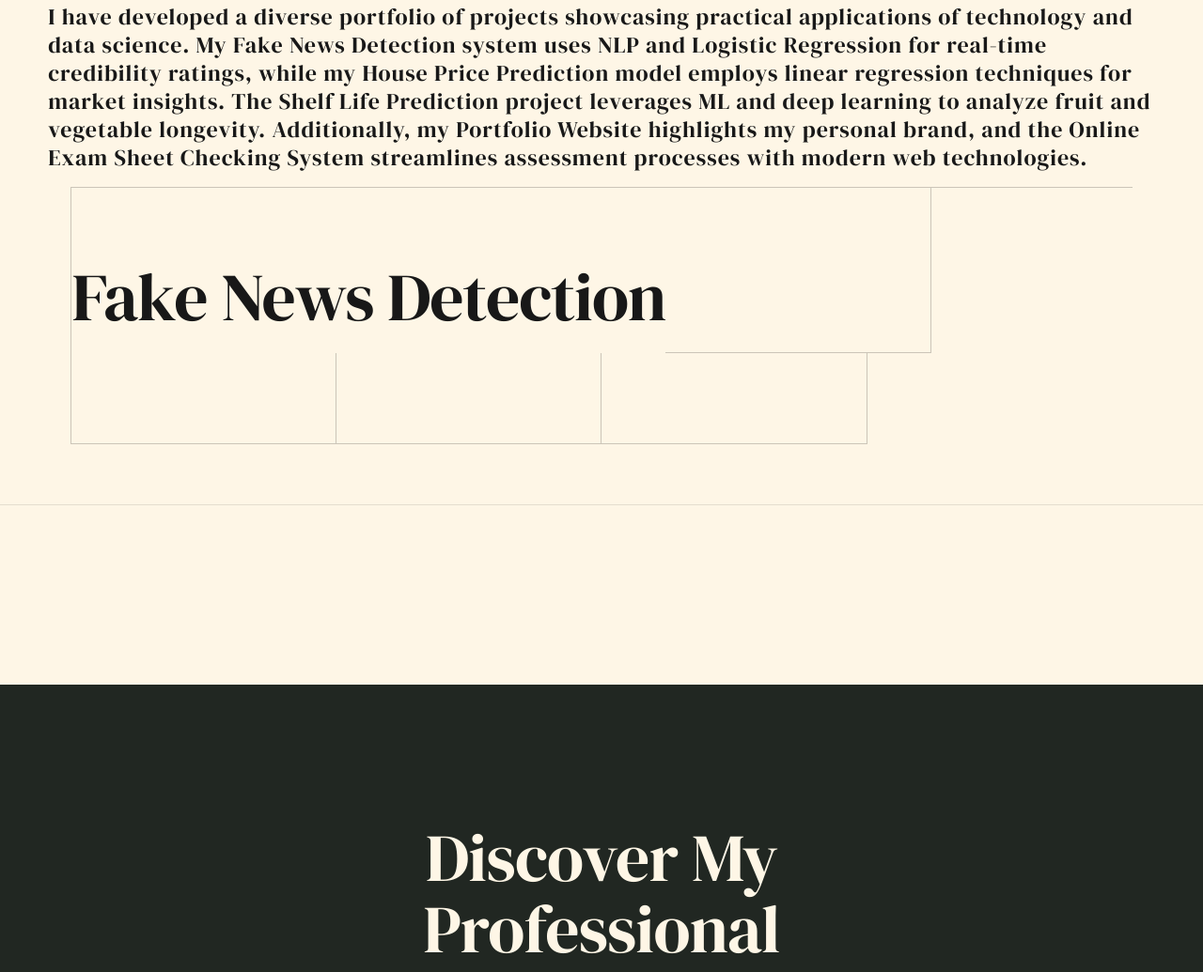
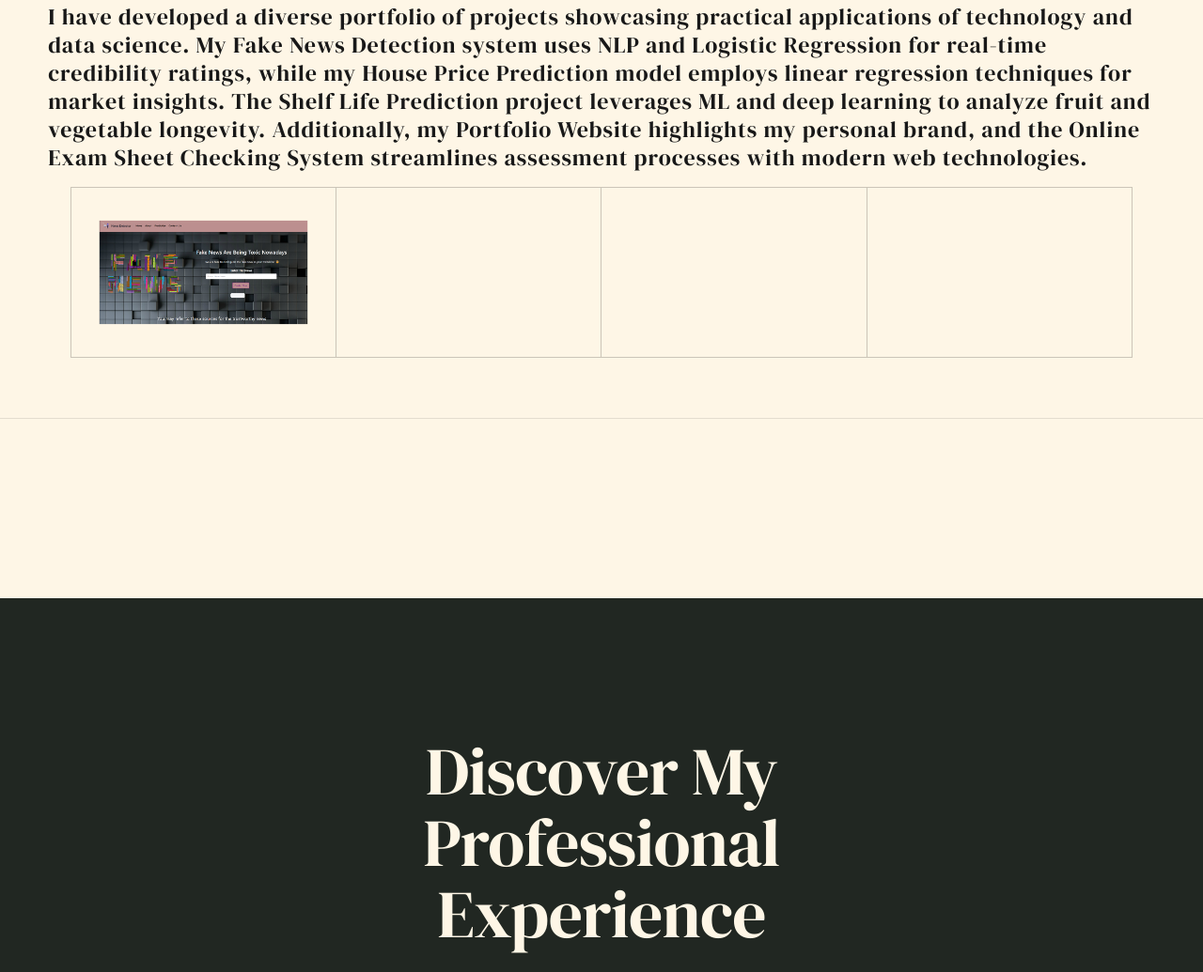
Before and after one commit to mdpabhay/Portfolio, a plain HTML site: page index.html in a window 1280 px wide. Shown: the part 3661-4696 px from the top of the page at 94% size. Drawn offline with Linux system fonts and the light colour scheme.

Commit message:
Update index.html

```diff
--- a/index.html
+++ b/index.html
@@ -283,12 +283,10 @@
                     </p>
 
                     <div class="column xl-12">
-
                         <div class="clients-list">
-                            <h1>Fake News Detection</h1>
                             <div class="clients-list__item">
                                 <a href="#0">
-                                    <img src="images/clients/cactus.svg" alt="">
+                                    <img src="images/LandingPage.png" alt="">
                                 </a>
                             </div>
                             <div class="clients-list__item">
@@ -306,6 +304,7 @@
                                     <img src="images/clients/vision.svg" alt="">
                                 </a>
                             </div>
+
                         </div> <!-- end clients-list -->
 
                     </div> <!-- end column -->
```
